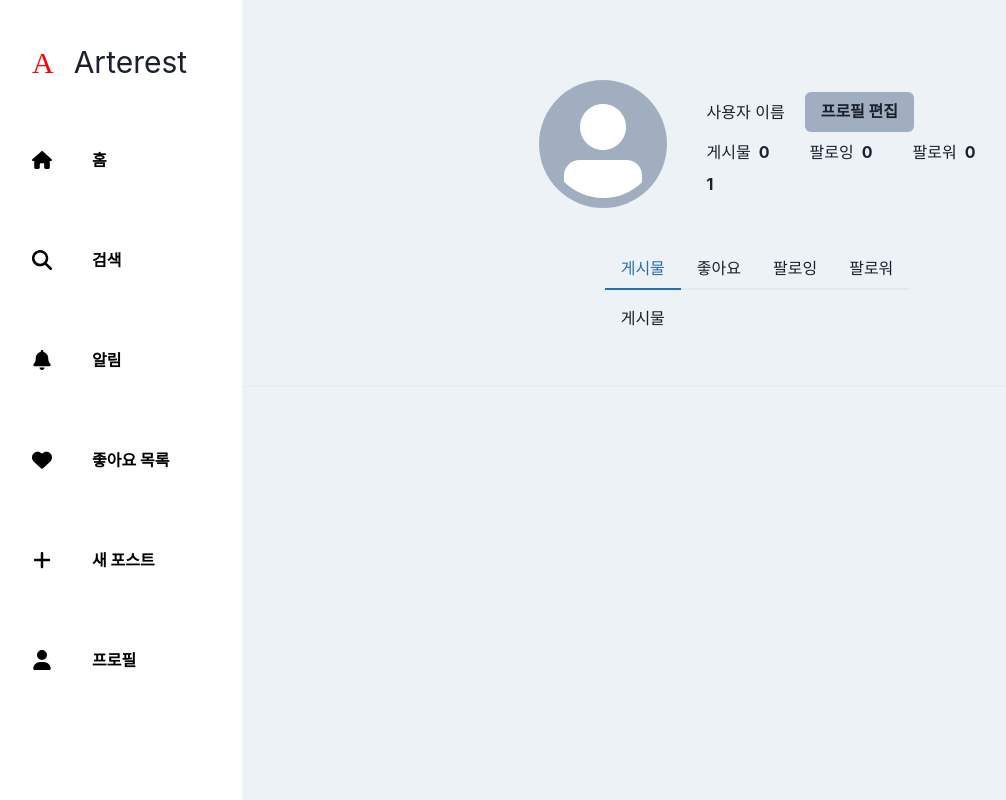
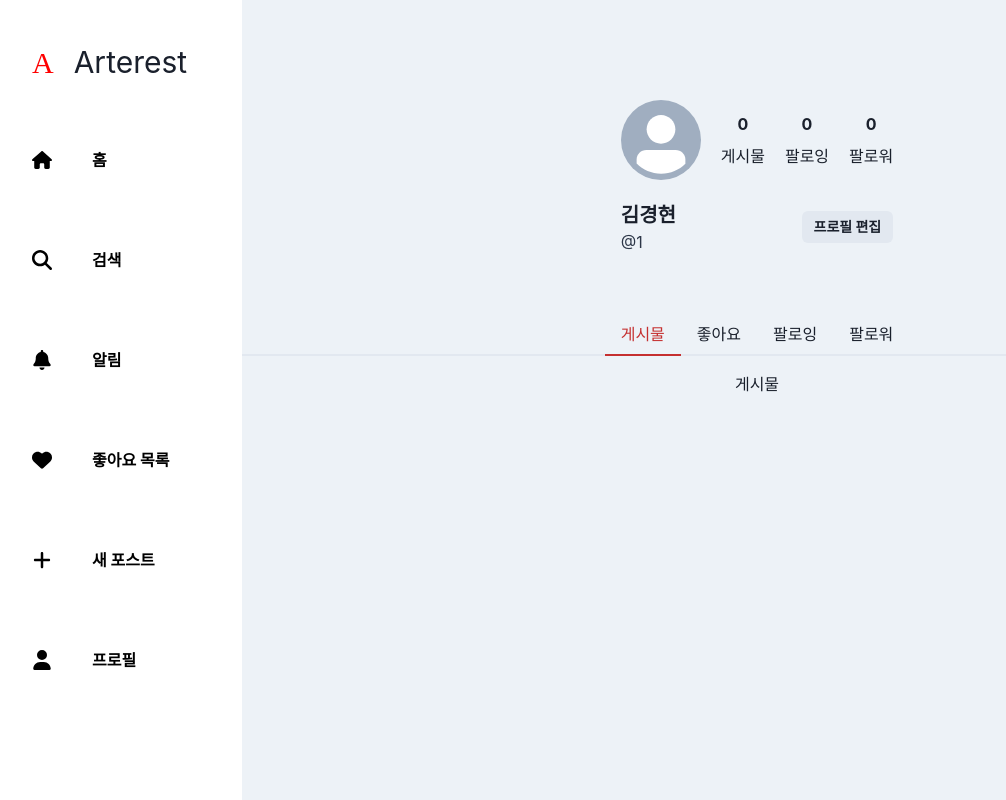
Before and after one commit to DevTraces/FrontEnd, a Next.js app: page /1 in a window 1280 px wide. Shown: the whole page, without its empty margins (8-1014 px from the left). Built offline with nearby package versions, Linux system fonts and the light colour scheme.

Commit message:
feat: styling nickname page

```diff
--- a/src/components/NavLayout/constants/nav.ts
+++ b/src/components/NavLayout/constants/nav.ts
@@ -20,5 +20,5 @@ export const NAVS: Nav[] = [
   { key: "alert", icon: faBell, title: "알림", href: "/alert" },
   { key: "like", icon: faHeart, title: "좋아요 목록", href: "/like" },
   { key: "newPost", icon: faPlus, title: "새 포스트", href: "/newPost" },
-  { key: "profile", icon: faUser, title: "프로필", href: "/1" }
+  { key: "profile", icon: faUser, title: "프로필", href: "/codeisneverodd" }
 ];
--- a/src/pages/[nickname].tsx
+++ b/src/pages/[nickname].tsx
@@ -1,26 +1,22 @@
 import NavLayout from "@/components/NavLayout";
 import {
   Avatar,
+  Box,
   Button,
-  Container,
-  HStack,
+  Flex,
+  Tab,
+  TabList,
+  TabPanel,
+  TabPanels,
+  Tabs,
   Text,
-  VStack,
-  Icon,
-  Divider,
-  TabList,
-  Tabs,
-  Tab,
-  TabPanels,
-  TabPanel,
-  Stack
+  VStack
 } from "@chakra-ui/react";
-import { faPencil } from "@fortawesome/free-solid-svg-icons";
-import { FontAwesomeIcon } from "@fortawesome/react-fontawesome";
 import Head from "next/head";
 import Link from "next/link";
 import { useRouter } from "next/router";
 
+const username = "김경현";
 export default function Profile() {
   const router = useRouter();
   const { nickname } = router.query;
@@ -31,56 +27,59 @@ export default function Profile() {
         <title>Arterest | Profile</title>
       </Head>
       <NavLayout>
-        <Container centerContent p={10}>
-          <HStack spacing={10} p={10}>
-            <Avatar size="2xl" />
-            <VStack spacing={2}>
-              <HStack w="full" spacing={5} alignItems="center">
-                <Text>사용자 이름</Text>
+        <Flex direction="column" pt="100px" w="max-content" pb="40px" m="auto">
+          <Flex
+            alignItems="center"
+            justifyContent="space-between"
+            mb="20px"
+            gap="20px"
+          >
+            <Avatar boxSize="80px" />
+            <Flex direction="row" gap="20px">
+              <VStack>
+                <Text fontWeight="bold">0</Text>
+                <Text>게시물</Text>
+              </VStack>
+              <VStack>
+                <Text fontWeight="bold">0</Text>
+                <Text>팔로잉</Text>
+              </VStack>
+              <VStack>
+                <Text fontWeight="bold">0</Text>
+                <Text>팔로워</Text>
+              </VStack>
+            </Flex>
+          </Flex>
+          <Flex
+            pb="20px"
+            gap="40px"
+            alignItems="center"
+            justifyContent="space-between"
+          >
+            <Box>
+              <Text fontWeight="bold" w="full" fontSize="xl">
+                {username}
+              </Text>
+              <Text fontSize="md" pr="8px" color="gray.700" w="full">
+                @{nickname}
+              </Text>
+            </Box>
+            <Box ml="40px">
               <Link href="/accounts/edit">
                 <Button
-                    bg="gray.400"
+                  bg="gray.200"
+                  colorScheme="gray"
                   fontWeight="bold"
-                    display={{ sm: "none", md: "block", xl: "block" }}
+                  size="sm"
                 >
                   프로필 편집
                 </Button>
               </Link>
-                <Link href="/accounts/edit">
-                  <Button display={{ sm: "block", md: "none", xl: "none" }}>
-                    <Icon
-                      as={FontAwesomeIcon}
-                      icon={faPencil}
-                      color="gray.400"
-                      boxSize={5}
-                    />
-                  </Button>
-                </Link>
-              </HStack>
-              <Stack
-                direction={{ sm: "column", md: "row", xl: "row" }}
-                spacing={{ sm: "5px", md: 10, xl: 10 }}
-                w="full"
-              >
-                <HStack spacing={2}>
-                  <Text>게시물</Text>
-                  <Text fontWeight="bold">0</Text>
-                </HStack>
-                <HStack spacing={2}>
-                  <Text>팔로잉</Text>
-                  <Text fontWeight="bold">0</Text>
-                </HStack>
-                <HStack spacing={2}>
-                  <Text>팔로워</Text>
-                  <Text fontWeight="bold">0</Text>
-                </HStack>
-              </Stack>
-              <Text w="full" fontWeight="bold">
-                {nickname}
-              </Text>
-            </VStack>
-          </HStack>
-          <Tabs>
+            </Box>
+          </Flex>
+        </Flex>
+
+        <Tabs variant="line" align="center" colorScheme="red">
           <TabList>
             <Tab>게시물</Tab>
             <Tab>좋아요</Tab>
@@ -94,8 +93,6 @@ export default function Profile() {
             <TabPanel>팔로워</TabPanel>
           </TabPanels>
         </Tabs>
-        </Container>
-        <Divider />
       </NavLayout>
     </>
   );
```
Lines whose indentation alone changed are shown as unchanged.
